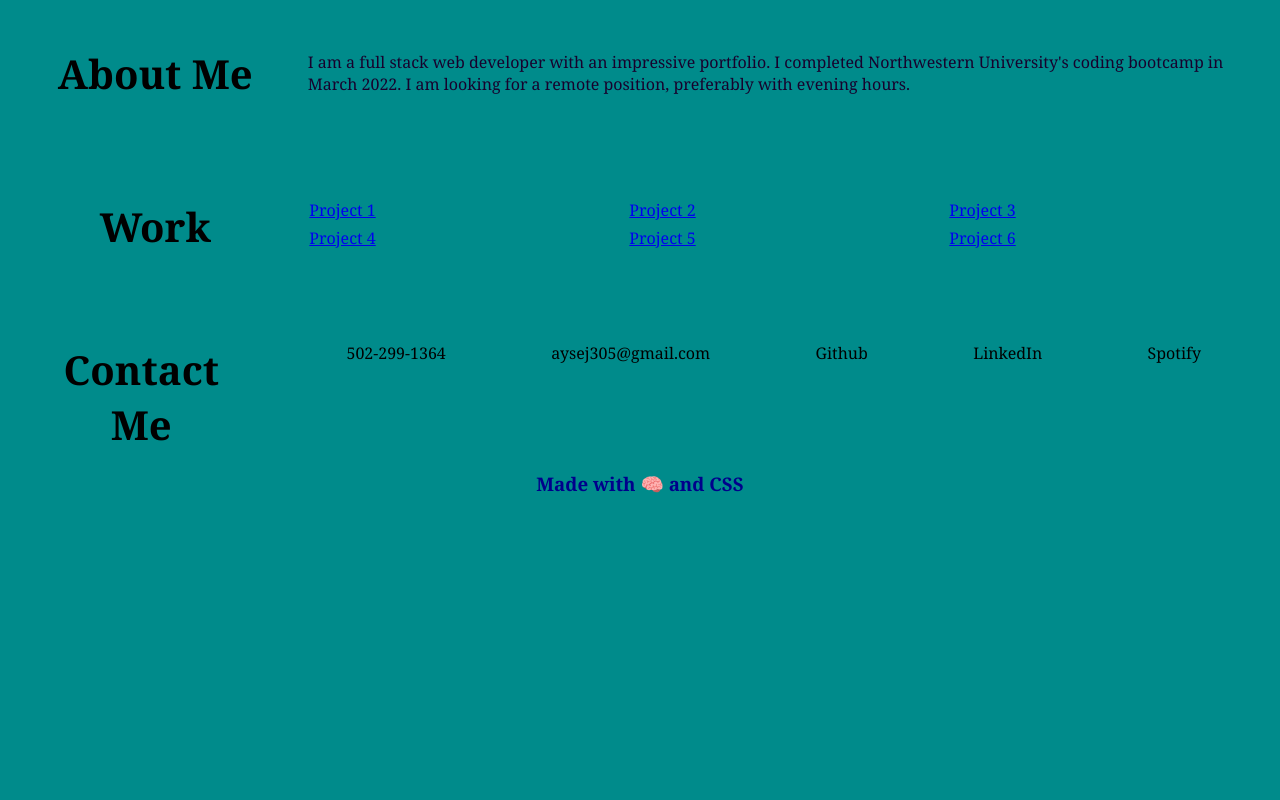
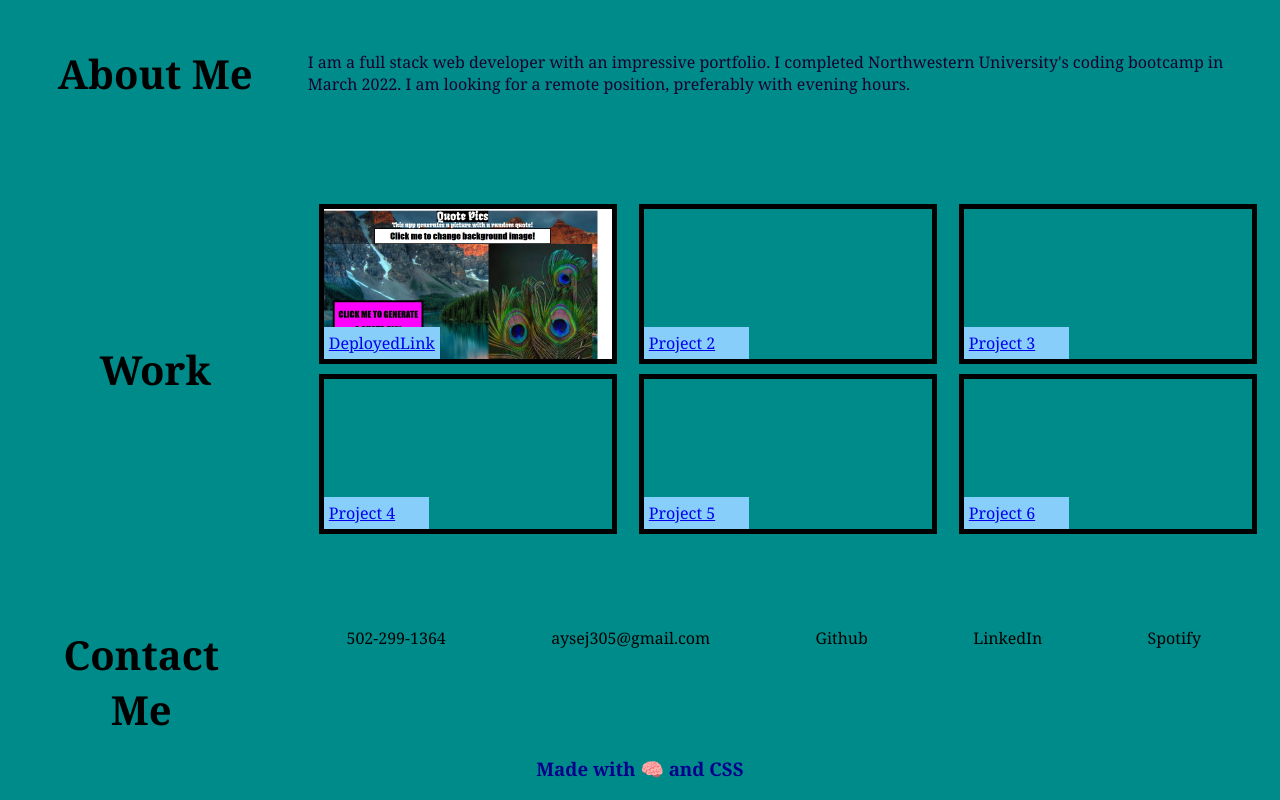
Before and after one commit to AJones1200/Homework02, a plain HTML site: page index.html in a window 1280 px wide. Shown: the part 1165-1965 px from the top of the page. Before the commit the page ends 1680 px from the top, so only its background shows below. Drawn offline with Linux system fonts and the light colour scheme.

Commit message:
first project added

```diff
--- a/index.html
+++ b/index.html
@@ -3,10 +3,11 @@
 
 <head>
     <meta charset="UTF-8" />
-    <link rel="stylesheet" href="./reset.css"/>
-    <link rel="stylesheet" href="./style.css"/>
+    <link rel="stylesheet" href="./reset.css" />
+    <link rel="stylesheet" href="./style.css" />
     <title>Ayse Jones Portfolio</title>
 </head>
+
 <body>
     <header>
         <h1>
@@ -43,7 +44,8 @@
                 About Me
             </aside>
             <p class="sectioncontent">
-                I am a full stack web developer with an impressive portfolio. I completed Northwestern University's coding bootcamp in March 2022. I am looking for a remote position, preferably with evening hours.
+                I am a full stack web developer with an impressive portfolio. I completed Northwestern University's
+                coding bootcamp in March 2022. I am looking for a remote position, preferably with evening hours.
             </p>
         </section>
         <br><br><br><br>
@@ -52,12 +54,24 @@
                 Work
             </aside>
             <div id="workprojects" class="sectioncontent">
-                    <a href="#">Project 1</a>
+                <div class="projectCard" id="project1">
+                    <a href="https://the-abc-crew.github.io/Quote-pics/">DeployedLink</a>
+                </div>
+                <div class="projectCard">
                     <a href="#">Project 2</a>
+                </div>
+                <div class="projectCard">
                     <a href="#">Project 3</a>
+                </div>
+                <div class="projectCard">
                     <a href="#">Project 4</a>
+                </div>
+                <div class="projectCard">
                     <a href="#">Project 5</a>
+                </div>
+                <div class="projectCard">
                     <a href="#">Project 6</a>
+                </div>
             </div>
         </section>
         <br><br><br><br>
--- a/style.css
+++ b/style.css
@@ -77,6 +77,28 @@ section {
 
 }
 
+.projectCard {
+    width: 30%;
+    height: 150px;
+    border: solid 5px black;
+    margin: 5px;
+    display: flex;
+    align-items: flex-end;
+}
+
+.projectCard a {
+    background-color: lightskyblue;
+    padding: 5px;
+    z-index: 16;
+    min-width:fit-content;
+
+}
+
+#project1 {
+    background-image: url("./QP\ Screenshot.jpg");
+    background-size: cover;
+    background-repeat: no-repeat;
+}
 
 aside {
     text-align: center;
```
Also changed, not shown: QP Screenshot.jpg (added). Lines whose indentation alone changed are shown as unchanged.
